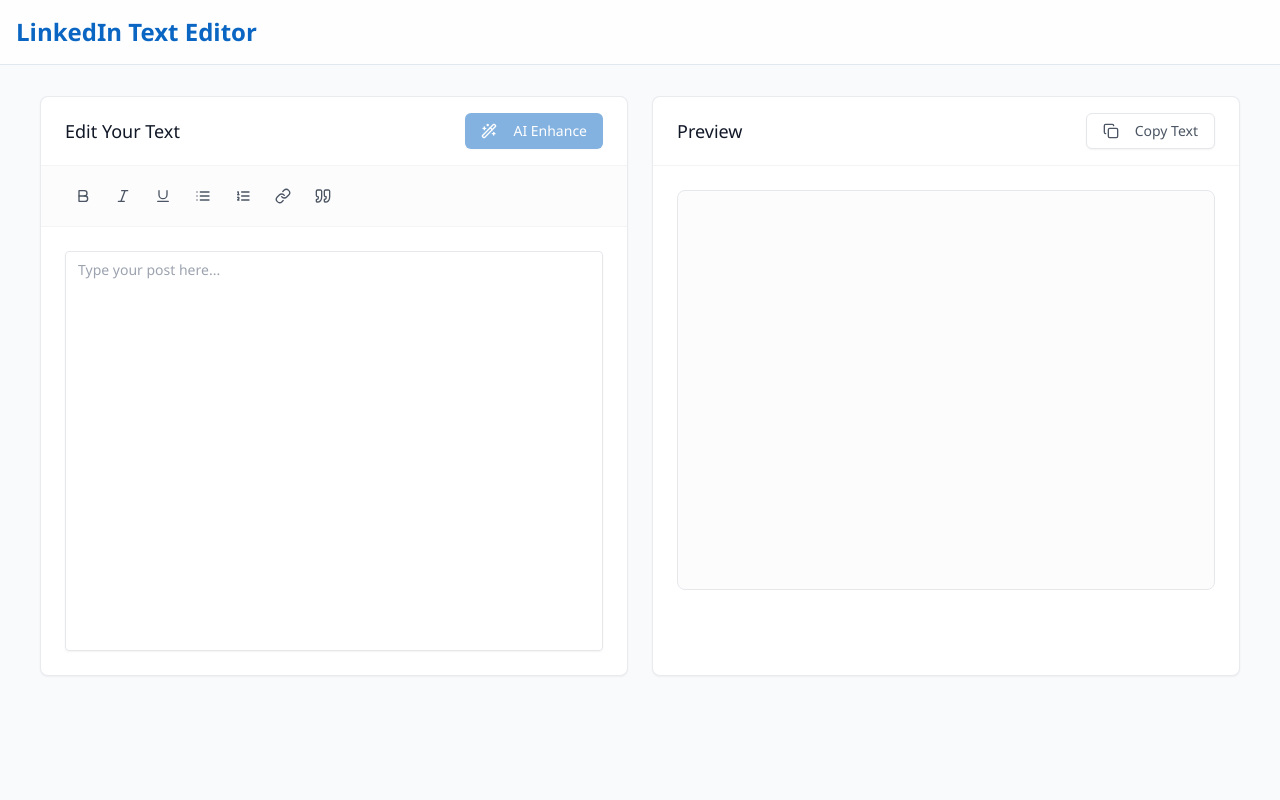
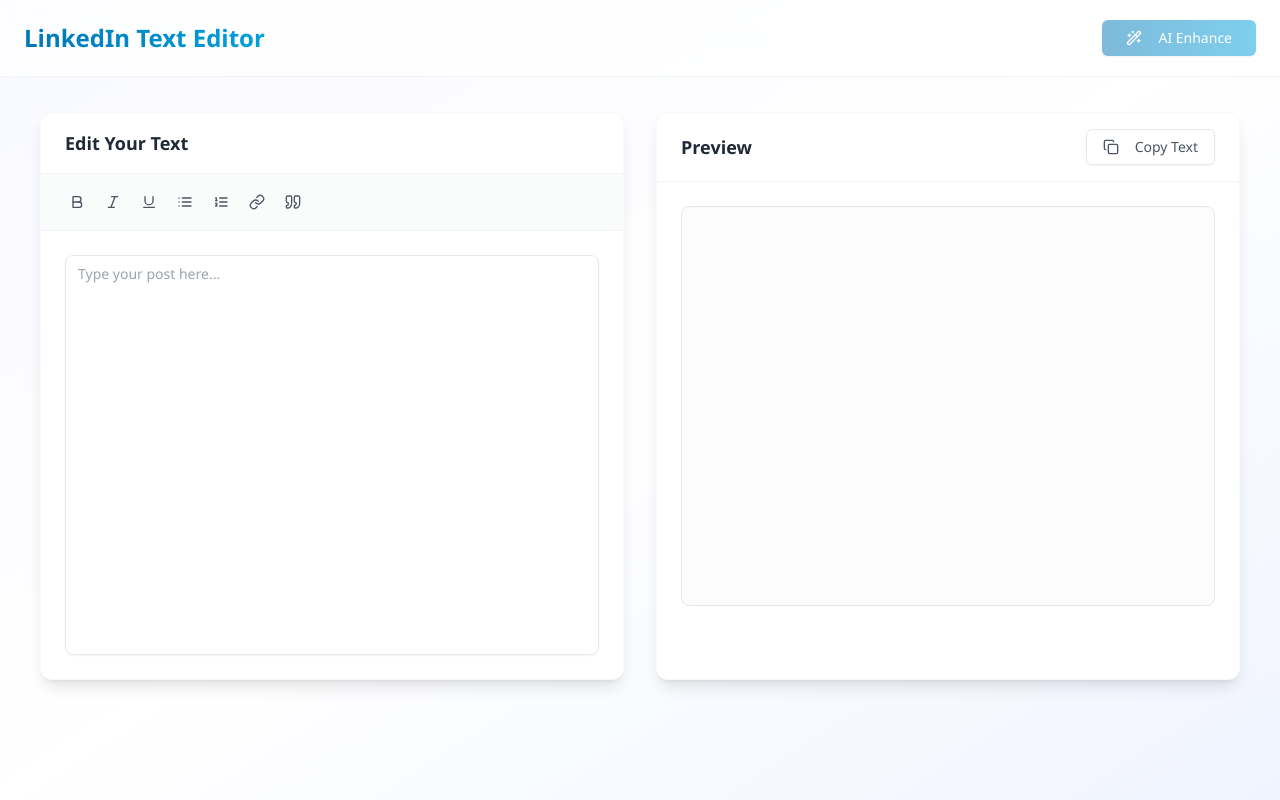
Before and after one commit to tkhongsap/LinkedIn-Text-Editor, a Next.js app in the folder frontend/: page / in a window 1280 px wide. Built offline with nearby package versions, Linux system fonts and the light colour scheme.

Commit message:
feat: enhance UI with modern professional design and LinkedIn brand colors

```diff
--- a/frontend/app/page.tsx
+++ b/frontend/app/page.tsx
@@ -33,33 +33,35 @@
   }
 
   return (
-    <div className="min-h-screen bg-[#F8FAFC]">
-      <nav className="border-b bg-white/80 backdrop-blur-sm fixed w-full z-10">
-        <div className="container mx-auto px-4 py-4">
-          <h1 className="text-2xl font-semibold text-[#0A66C2]">
-            LinkedIn Text Editor
-          </h1>
+    <div className="min-h-screen bg-gradient-to-br from-[#f8f9ff] via-white to-[#f0f4ff]">
+      <nav className="border-b border-gray-100 bg-white/70 backdrop-blur-md fixed w-full z-10">
+        <div className="container mx-auto px-6 py-5">
+          <div className="flex items-center justify-between">
+            <h1 className="text-2xl font-bold bg-gradient-to-r from-[#0077B5] to-[#00A0DC] bg-clip-text text-transparent">
+              LinkedIn Text Editor
+            </h1>
+            <Button
+              onClick={handleAIEnhance}
+              className="bg-gradient-to-r from-[#0077B5] to-[#00A0DC] text-white hover:opacity-90 transition-all duration-200 font-medium px-6"
+              disabled={isLoading || !text.trim()}
+            >
+              <Wand2 className="h-4 w-4 mr-2" />
+              {isLoading ? 'Enhancing...' : 'AI Enhance'}
+            </Button>
+          </div>
         </div>
       </nav>
 
-      <main className="container mx-auto px-4 pt-24 pb-12">
+      <main className="container mx-auto px-6 pt-28 pb-16">
         <div className="max-w-[1200px] mx-auto">
-          <div className="grid lg:grid-cols-2 gap-6">
+          <div className="grid lg:grid-cols-2 gap-8">
             {/* Editor Panel */}
-            <div className="bg-white rounded-lg shadow-sm border border-gray-200/80 overflow-hidden">
-              <div className="px-6 py-4 border-b border-gray-100 flex flex-col sm:flex-row sm:items-center sm:justify-between gap-4">
-                <h2 className="text-lg font-medium text-gray-900">Edit Your Text</h2>
-                <Button
-                  onClick={handleAIEnhance}
-                  className="bg-[#0A66C2] hover:bg-[#004182] text-white transition-all duration-200 shadow-sm w-full sm:w-auto"
-                  disabled={isLoading || !text.trim()}
-                >
-                  <Wand2 className="h-4 w-4 mr-2" />
-                  {isLoading ? 'Enhancing...' : 'AI Enhance'}
-                </Button>
+            <div className="bg-white rounded-xl shadow-lg border border-gray-100/50 overflow-hidden backdrop-blur-sm">
+              <div className="px-6 py-4 border-b border-gray-100 flex items-center justify-between">
+                <h2 className="text-lg font-semibold text-gray-800">Edit Your Text</h2>
               </div>
 
-              <div className="px-6 py-3 bg-gray-50/50 border-b border-gray-100 flex flex-wrap gap-1">
+              <div className="px-5 py-3 bg-gray-50/80 border-b border-gray-100 flex flex-wrap items-center gap-1">
                 <TooltipProvider>
                   {[
                     { icon: FormatBold, format: 'bold', tooltip: 'Bold' },
@@ -75,13 +77,13 @@
                         <Button
                           variant="ghost"
                           size="icon"
-                          className="h-9 w-9 rounded hover:bg-gray-100 text-gray-600 hover:text-[#0A66C2] transition-colors duration-200"
+                          className="h-8 w-8 rounded-lg hover:bg-white text-gray-600 hover:text-[#0077B5] transition-all duration-200"
                           onClick={() => applyFormat(format)}
                         >
                           <Icon className="h-4 w-4" />
                         </Button>
                       </TooltipTrigger>
-                      <TooltipContent className="bg-gray-900 text-white">
+                      <TooltipContent className="bg-gray-800 text-white text-xs">
                         <p>{tooltip}</p>
                       </TooltipContent>
                     </Tooltip>
@@ -93,20 +95,20 @@
                 <Textarea
                   value={text}
                   onChange={(e) => setText(e.target.value)}
-                  className="min-h-[400px] resize-none rounded border-gray-200 focus:border-[#0A66C2] focus:ring-[#0A66C2]/10 transition-colors duration-200 text-gray-800 placeholder:text-gray-400"
+                  className="min-h-[400px] resize-none rounded-lg border-gray-200 focus:border-[#0077B5] focus:ring-[#0077B5]/10 transition-all duration-200 text-gray-700 placeholder:text-gray-400"
                   placeholder="Type your post here..."
                 />
               </div>
             </div>
 
             {/* Preview Panel */}
-            <div className="bg-white rounded-lg shadow-sm border border-gray-200/80 overflow-hidden">
-              <div className="px-6 py-4 border-b border-gray-100 flex flex-col sm:flex-row sm:items-center sm:justify-between gap-4">
-                <h2 className="text-lg font-medium text-gray-900">Preview</h2>
+            <div className="bg-white rounded-xl shadow-lg border border-gray-100/50 overflow-hidden backdrop-blur-sm">
+              <div className="px-6 py-4 border-b border-gray-100 flex items-center justify-between">
+                <h2 className="text-lg font-semibold text-gray-800">Preview</h2>
                 <Button
                   onClick={copyToClipboard}
                   variant="outline"
-                  className="border-gray-200 text-gray-600 hover:text-[#0A66C2] hover:border-[#0A66C2] transition-colors duration-200 shadow-sm w-full sm:w-auto"
+                  className="border-gray-200 text-gray-600 hover:text-[#0077B5] hover:border-[#0077B5] transition-all duration-200"
                 >
                   <Copy className="h-4 w-4 mr-2" />
                   Copy Text
@@ -117,20 +119,20 @@
                 <div className="min-h-[400px] p-6 rounded-lg border border-gray-200 bg-gray-50/50 whitespace-pre-wrap overflow-y-auto">
                   {aiSuggestion ? (
                     <div className="space-y-6">
-                      <div className="inline-flex items-center gap-2 px-3 py-1 rounded-full bg-[#0A66C2]/10 text-[#0A66C2] text-sm font-medium">
+                      <div className="inline-flex items-center gap-2 px-3 py-1.5 rounded-full bg-gradient-to-r from-[#0077B5]/10 to-[#00A0DC]/10 text-[#0077B5] text-sm font-medium">
                         <Wand2 className="h-3.5 w-3.5" />
                         AI-enhanced suggestion
                       </div>
-                      <div className="text-gray-800 leading-relaxed">{aiSuggestion}</div>
+                      <div className="text-gray-700 leading-relaxed">{aiSuggestion}</div>
                       <Button
                         onClick={applySuggestion}
-                        className="bg-[#0A66C2] hover:bg-[#004182] text-white transition-all duration-200 shadow-sm w-full sm:w-auto"
+                        className="bg-gradient-to-r from-[#0077B5] to-[#00A0DC] text-white hover:opacity-90 transition-all duration-200 font-medium"
                       >
                         Apply Suggestion
                       </Button>
                     </div>
                   ) : (
-                    <div className="text-gray-800 leading-relaxed">{text}</div>
+                    <div className="text-gray-700 leading-relaxed">{text}</div>
                   )}
                 </div>
               </div>
```
